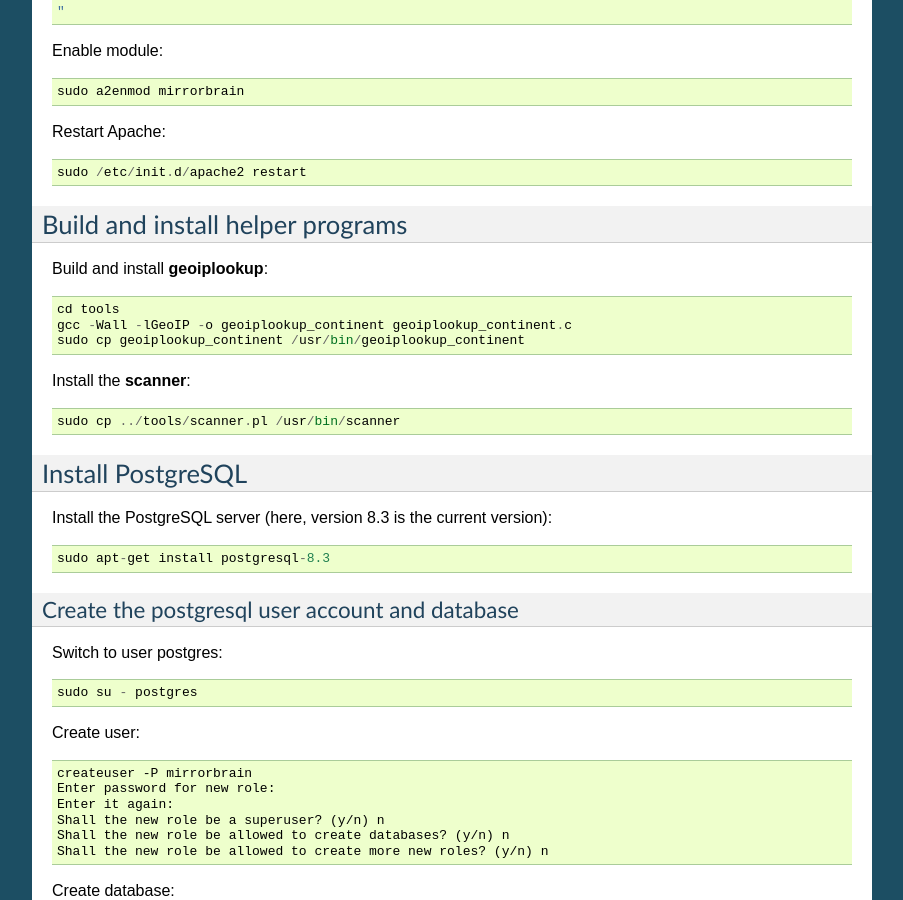
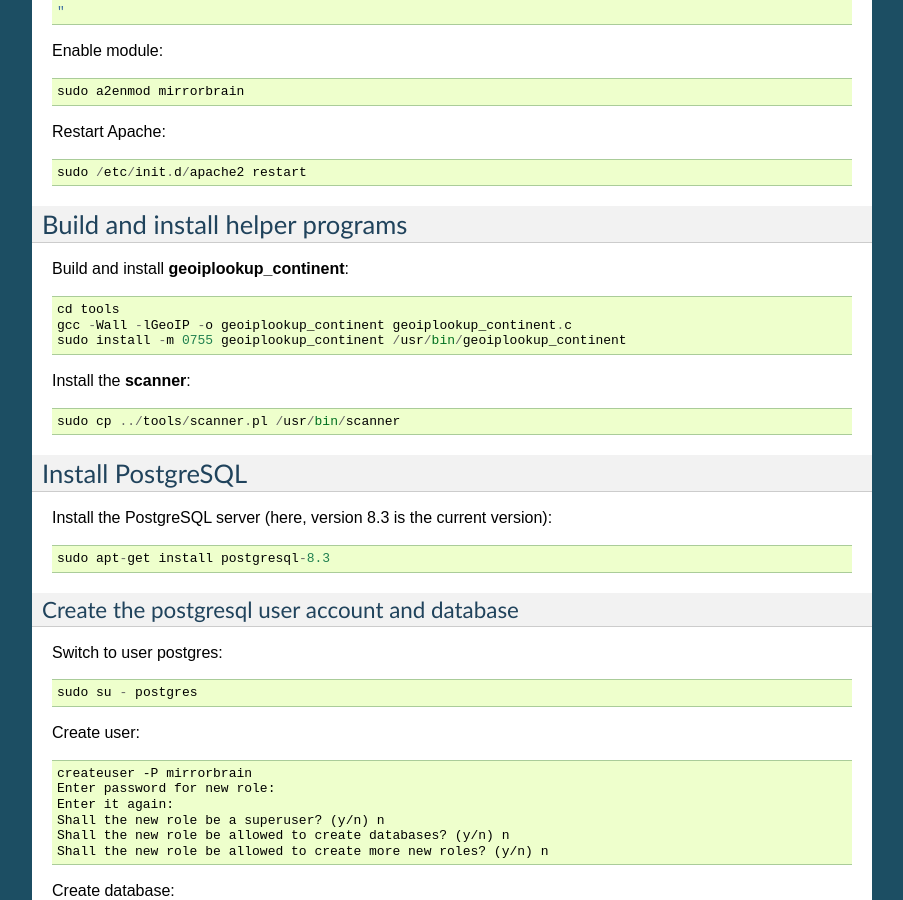
Before and after one commit to hayalci/mirrorbrain, a Sphinx documentation site: the page built from docs/installation/debian.rst, in a window 1280 px wide and 900 px high, scrolled down 2702 px. Shown: the whole window, without its empty margins (198-1101 px from the left). Built offline with Sphinx 7.4.7, drawn with Linux system fonts in a browser that asks for light colours.

Commit message:
docs/install/debian: - install /usr/bin/geoiplookup_continent with executable permissions
git-svn-id: http://svn.mirrorbrain.org/svn/mirrorbrain/trunk@7807 2d291e14-ff0c-0410-a3fa-d5caa9871f55

```diff
--- a/docs/installation/debian.rst
+++ b/docs/installation/debian.rst
@@ -166,11 +166,11 @@
 Build and install helper programs
 ---------------------------------
 
-Build and install :program:`geoiplookup`::
+Build and install :program:`geoiplookup_continent`::
 
   cd tools
   gcc -Wall -lGeoIP -o geoiplookup_continent geoiplookup_continent.c
-  sudo cp geoiplookup_continent /usr/bin/geoiplookup_continent
+  sudo install -m 0755 geoiplookup_continent /usr/bin/geoiplookup_continent
 
 Install the :program:`scanner`::
 
```
